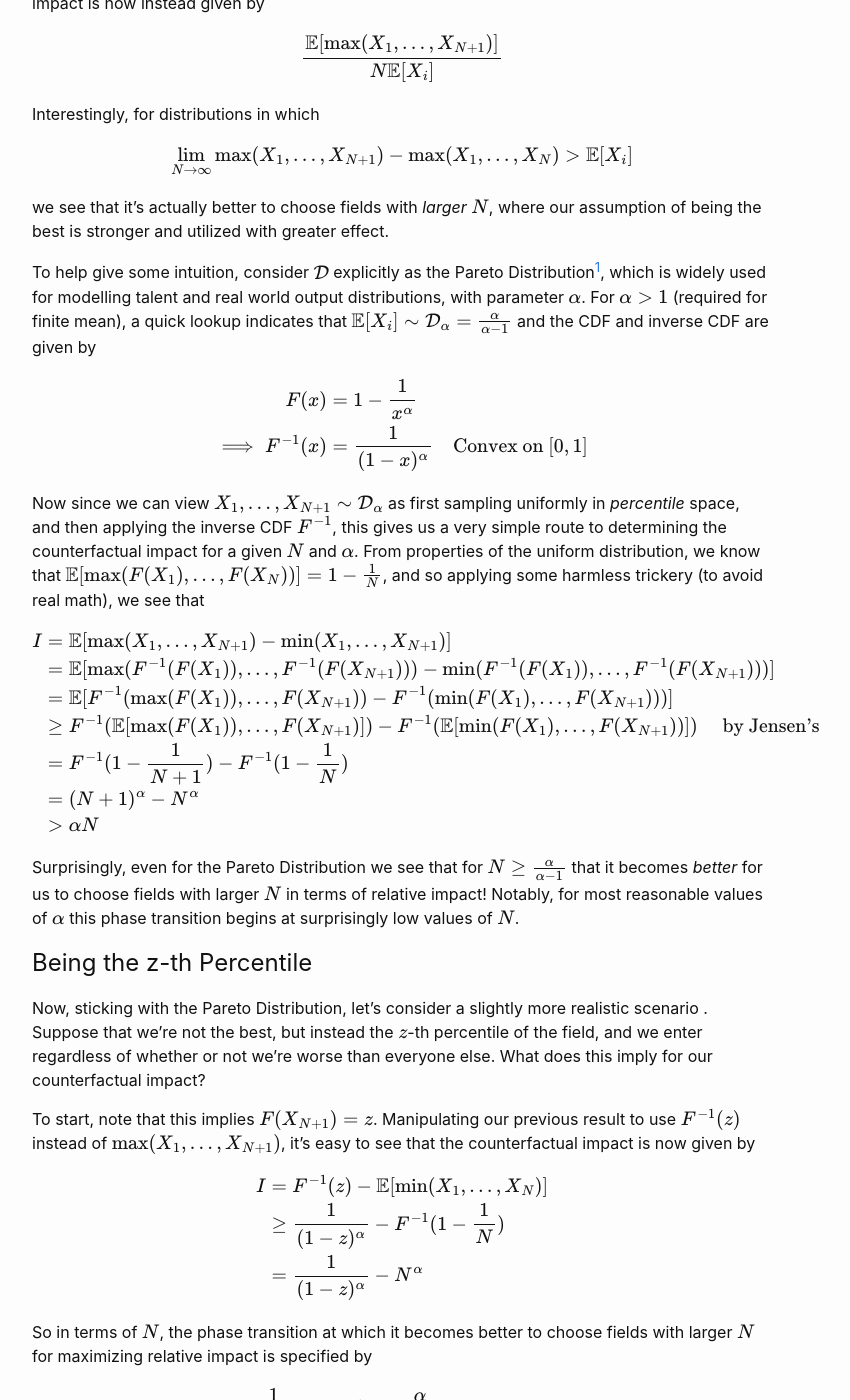
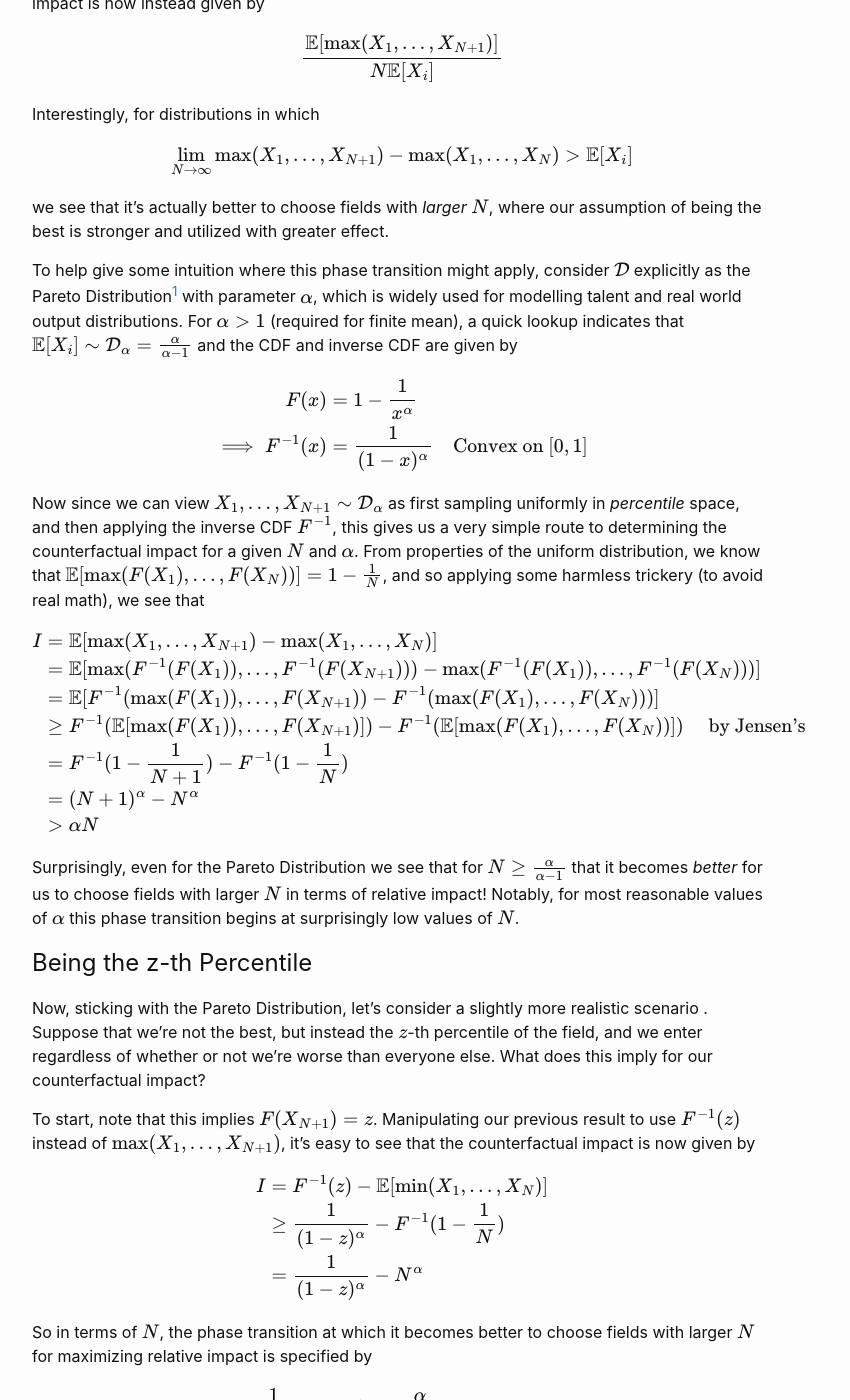
Before and after one commit to rtolsma/rtolsma.github.io, a Jekyll site: the page built from _posts/2023-06-06-counterfactual-impact.markdown, in a window 1280 px wide and 1400 px high, scrolled down 1473 px. Shown: the whole window, without its empty margins (238-1088 px from the left). Built offline with Jekyll 4.4.1, drawn with Linux system fonts in a browser that asks for light colours; formulas are drawn with MathJax 3; comment, search, counter and statistics services are not loaded.

Commit message:
fix typos

```diff
--- a/_posts/2023-06-06-counterfactual-impact.markdown
+++ b/_posts/2023-06-06-counterfactual-impact.markdown
@@ -65,7 +65,7 @@ $$
 we see that it's actually better to choose fields with _larger_ $$N$$, where our assumption of being the best is stronger and utilized with greater effect.
 
 
-To help give some intuition, consider $$\mathcal{D}$$ explicitly as the Pareto Distribution[^1], which is widely used for modelling talent and real world output distributions, with parameter $$\alpha$$. For $$\alpha > 1$$ (required for finite mean), a quick lookup indicates that $$\mathbb{E}[X_i] \sim \mathcal{D}_\alpha = \frac{\alpha}{\alpha-1}$$ and the CDF and inverse CDF are given by
+To help give some intuition where this phase transition might apply, consider $$\mathcal{D}$$ explicitly as the Pareto Distribution[^1] with parameter $$\alpha$$, which is widely used for modelling talent and real world output distributions. For $$\alpha > 1$$ (required for finite mean), a quick lookup indicates that $$\mathbb{E}[X_i] \sim \mathcal{D}_\alpha = \frac{\alpha}{\alpha-1}$$ and the CDF and inverse CDF are given by
 
 
 $$
@@ -80,10 +80,10 @@ Now since we can view $$X_1,\ldots,X_{N+1}\sim \mathcal{D}_\alpha$$ as first sam
 
 $$
 \begin{align*}
-I &= \mathbb{E}[ \max(X_1, \ldots, X_{N+1}) - \min(X_1,\ldots, X_{N+1})] \\
-&= \mathbb{E}[ \max(F^{-1}(F(X_1)),\ldots, F^{-1}(F(X_{N+1}))) - \min( F^{-1}(F(X_1)),\ldots, F^{-1}(F(X_{N+1})))] \\
-&= \mathbb{E}[ F^{-1}(\max(F(X_1)),\ldots, F(X_{N+1})) - F^{-1}(\min( F(X_1),\ldots, F(X_{N+1})))] \\
-&\geq F^{-1}(\mathbb{E}[ \max(F(X_1)),\ldots, F(X_{N+1})])- F^{-1}(\mathbb{E}[\min( F(X_1),\ldots, F(X_{N+1}))]) \quad \text{ by Jensen's} \\
+I &= \mathbb{E}[ \max(X_1, \ldots, X_{N+1}) - \max(X_1,\ldots, X_{N})] \\
+&= \mathbb{E}[ \max(F^{-1}(F(X_1)),\ldots, F^{-1}(F(X_{N+1}))) - \max( F^{-1}(F(X_1)),\ldots, F^{-1}(F(X_{N})))] \\
+&= \mathbb{E}[ F^{-1}(\max(F(X_1)),\ldots, F(X_{N+1})) - F^{-1}(\max( F(X_1),\ldots, F(X_{N})))] \\
+&\geq F^{-1}(\mathbb{E}[ \max(F(X_1)),\ldots, F(X_{N+1})])- F^{-1}(\mathbb{E}[\max( F(X_1),\ldots, F(X_{N}))]) \quad \text{ by Jensen's} \\
 &= F^{-1}(1 - \frac{1}{N+1}) - F^{-1}(1 - \frac{1}{N}) \\
 &= (N+1)^\alpha - N^\alpha \\
 &> \alpha N
```
